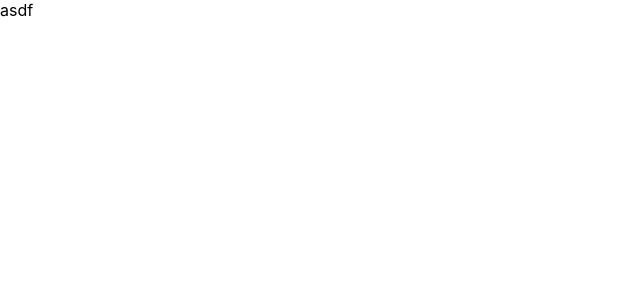
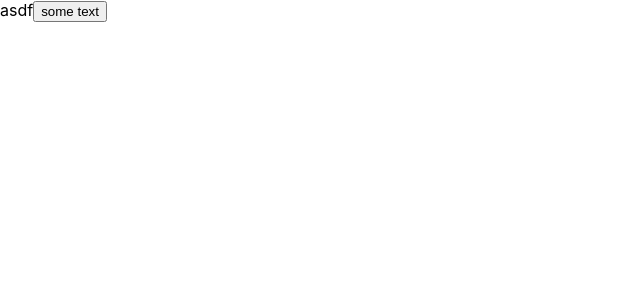
Before and after one commit to Manuel11713/nextjs-crypto-aws, a Next.js app: page / in a window 1280 px wide. Shown: the top 300 px of the page, without its empty margins (0-640 px from the left). Built offline with nearby package versions, Linux system fonts and the light colour scheme.

Commit message:
add alias import

```diff
--- /dev/null
+++ b/components/elements/Button.tsx
@@ -0,0 +1,7 @@
+export const Button = ({ children }) => {
+  return (
+    <button>
+      <span>{children}</span>
+    </button>
+  );
+};
--- /dev/null
+++ b/components/elements/index.ts
@@ -0,0 +1 @@
+export * from "./button";
--- a/pages/index.tsx
+++ b/pages/index.tsx
@@ -1,4 +1,5 @@
 import Head from "next/head";
+import { Button } from "components/elements";
 
 export default function Home() {
   return (
@@ -9,6 +10,7 @@ export default function Home() {
         <link rel="icon" href="/favicon.ico" />
       </Head>
       asdf
+      <Button>some text</Button>
     </div>
   );
 }
```
Also changed, not shown: tsconfig.json (+6 -1 lines).
